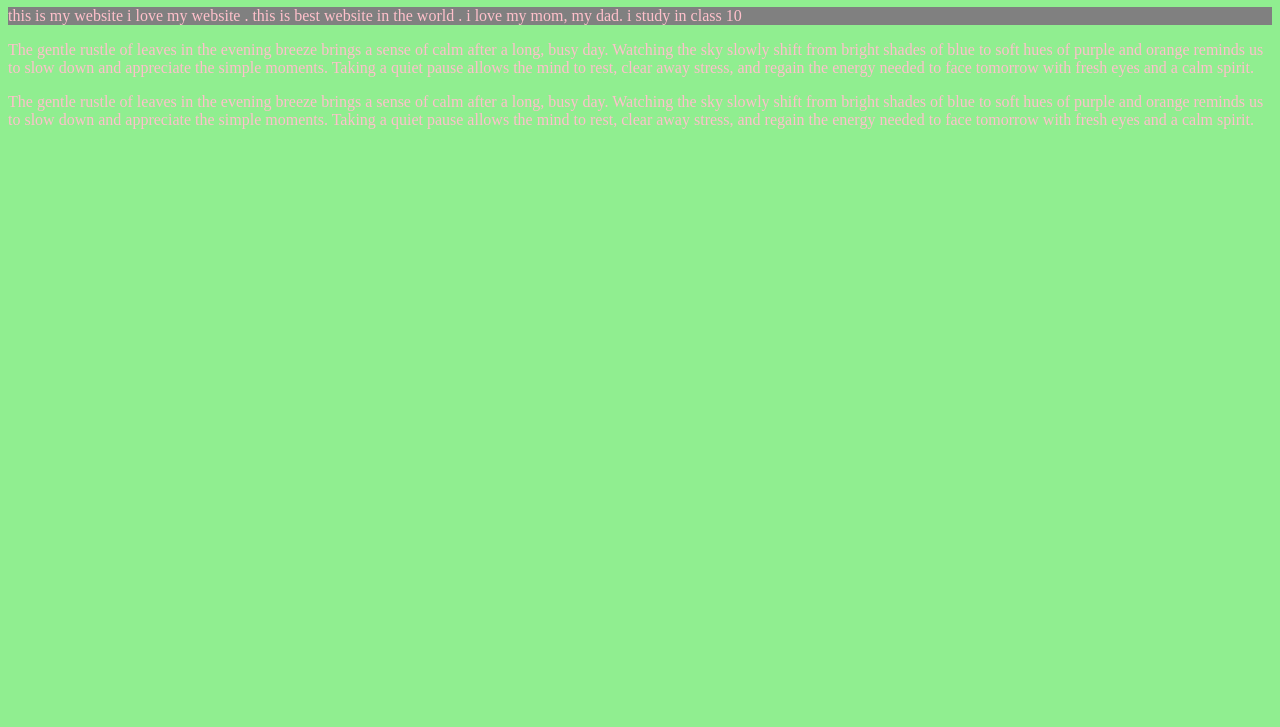
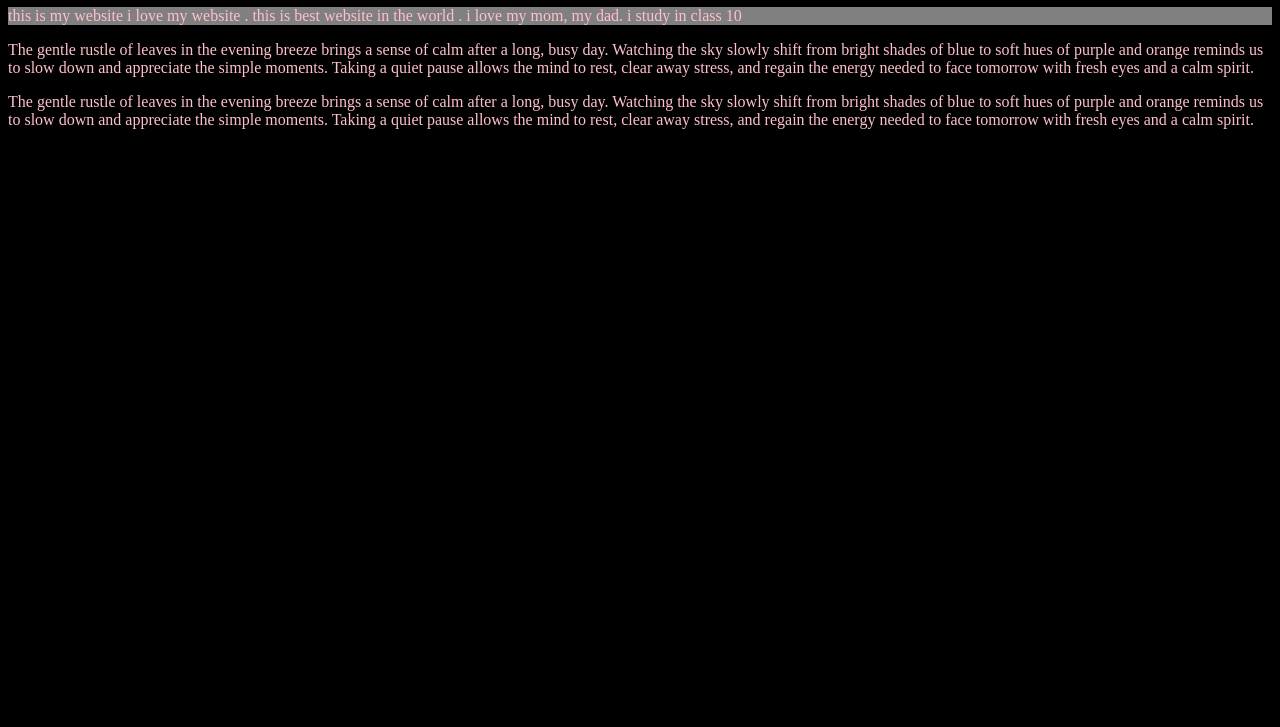
Before and after one commit to cocogotmeta/Snake-game, a plain HTML site: page index.html in a window 1280 px wide. Shown: the part 73-800 px from the top of the page. Drawn offline with Linux system fonts and the light colour scheme.

Commit message:
Update index.html

```diff
--- a/index.html
+++ b/index.html
@@ -1,7 +1,7 @@
 <!doctype html>
 <html>
 <head><title> my first website</title></head>
-<body style="background-color:lightgreen; color:pink;">
+<body style="background-color:black; color:pink;">
 <h1 style="color:red;"> this is my website </h1>
 <p style="background-color:grey;" color: blue;"> this is my website i love my website . this is best website in the world . i love my mom, my dad. i study in class 10</p>
 <p>The gentle rustle of leaves in the evening breeze brings a sense of calm after a long, busy day. Watching the sky slowly shift from bright shades of blue to soft hues of purple and orange reminds us to slow down and appreciate the simple moments. Taking a quiet pause allows the mind to rest, clear away stress, and regain the energy needed to face tomorrow with fresh eyes and a calm spirit.</p>
```
